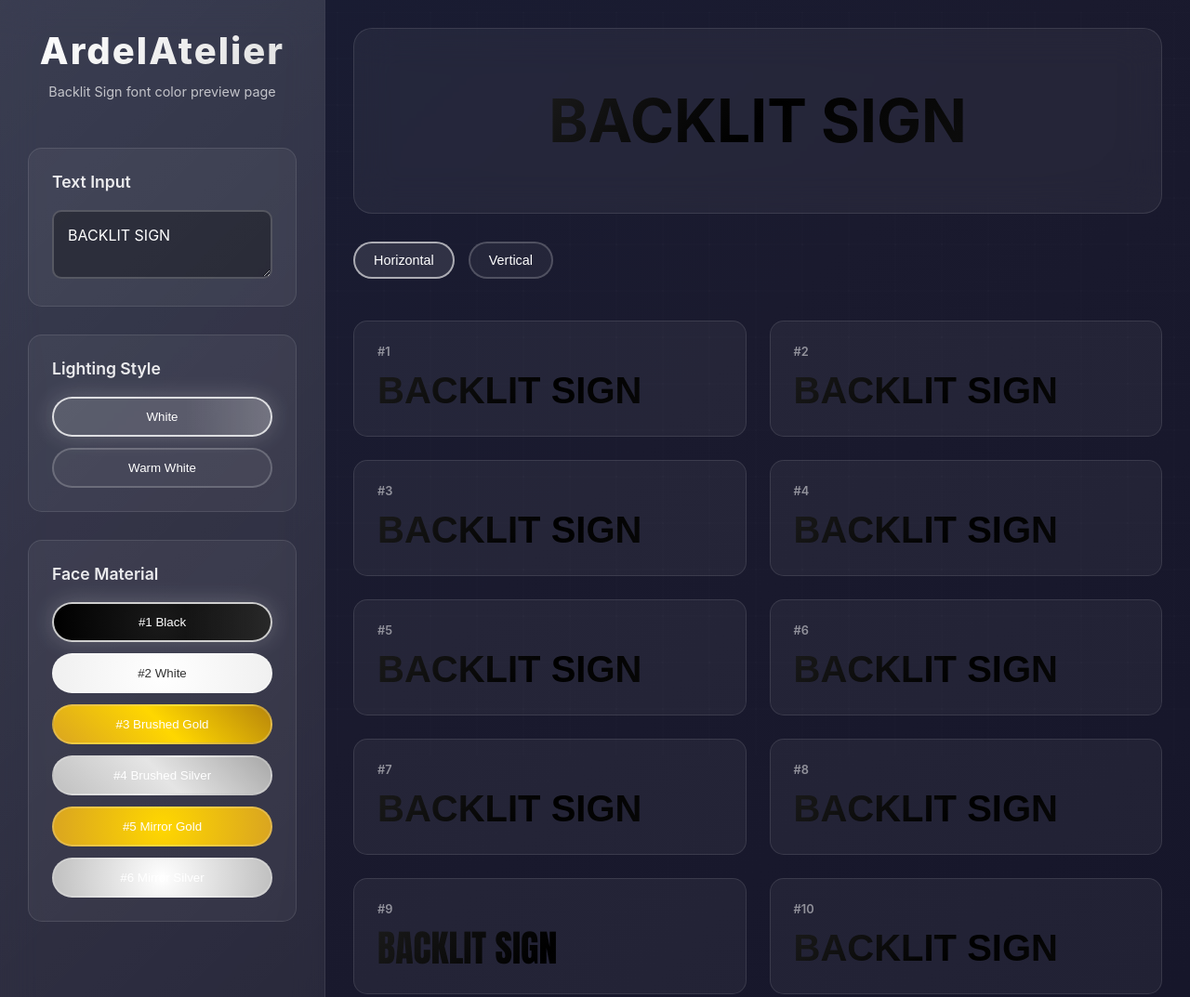
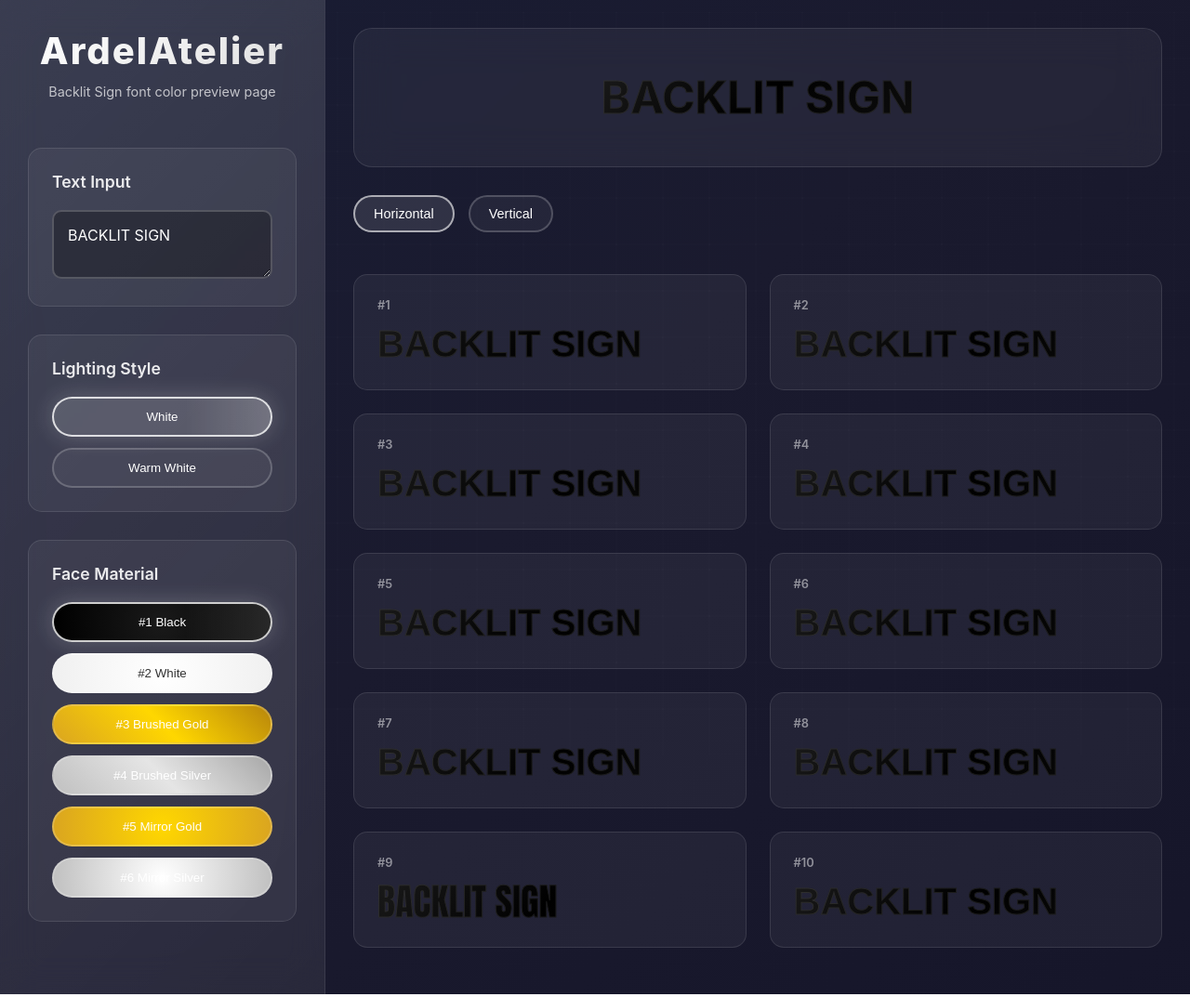
Before and after one commit to ArdelAtelier/backlit-number-Preview, a plain HTML site: page index.html in a window 1280 px wide. Shown: the top 1073 px of the page at 93% size. Drawn offline with Linux system fonts and the light colour scheme; a web font is replaced by a local one.

Commit message:
Update index.html

```diff
--- a/index.html
+++ b/index.html
@@ -264,17 +264,17 @@
       background: rgba(255, 255, 255, 0.05);
       backdrop-filter: blur(20px);
       border-radius: 20px;
-      padding: 40px;
+      padding: 30px;
       text-align: center;
       border: 1px solid rgba(255, 255, 255, 0.1);
-      min-height: 200px;
+      min-height: 150px;
       display: flex;
       align-items: center;
       justify-content: center;
     }
 
     .preview-text {
-      font-size: 4rem;
+      font-size: 3rem;
       font-weight: bold;
       line-height: 1.2;
       word-break: break-word;
@@ -472,7 +472,7 @@
     <div class="main-content">
       <!-- Preview Section -->
       <div class="preview-section">
-        <div class="preview-text" id="previewText">BACKLIT SIGN</div>
+        <div class="preview-text" id="previewText">9702</div>
       </div>
 
       <!-- Fonts Section -->
@@ -494,11 +494,11 @@
     const lightConfig = {
       'white': {
         color: 'rgba(255, 255, 255, 0.9)',
-        shadow: '0 0 15px rgba(255, 255, 255, 0.6), 0 0 30px rgba(255, 255, 255, 0.4), 0 0 45px rgba(255, 255, 255, 0.2)'
+        shadow: '0 0 20px rgba(255, 255, 255, 0.8), 0 0 40px rgba(255, 255, 255, 0.6), 0 0 60px rgba(255, 255, 255, 0.4), 0 0 80px rgba(255, 255, 255, 0.2)'
       },
       'warm-white': {
         color: 'rgba(255, 230, 179, 0.9)',
-        shadow: '0 0 15px rgba(255, 230, 179, 0.6), 0 0 30px rgba(255, 230, 179, 0.4), 0 0 45px rgba(255, 230, 179, 0.2)'
+        shadow: '0 0 20px rgba(255, 230, 179, 0.8), 0 0 40px rgba(255, 230, 179, 0.6), 0 0 60px rgba(255, 230, 179, 0.4), 0 0 80px rgba(255, 230, 179, 0.2)'
       }
     };
 
@@ -513,14 +513,14 @@
         filter: 'brightness(1.1)'
       },
       'brushed-gold': {
-        background: 'linear-gradient(45deg, #8B7355 0%, #B8860B 20%, #DAA520 40%, #FFD700 50%, #FFDC00 60%, #DAA520 80%, #8B7355 100%)',
+        background: 'repeating-linear-gradient(90deg, #8B7355 0px, #B8860B 2px, #DAA520 4px, #FFD700 6px, #FFDC00 8px, #DAA520 10px, #B8860B 12px, #8B7355 14px)',
         filter: 'brightness(1.2) contrast(1.1)',
-        backgroundSize: '200% 200%'
+        backgroundSize: '14px 100%'
       },
       'brushed-silver': {
-        background: 'linear-gradient(45deg, #8C8C8C 0%, #C0C0C0 30%, #E5E5E5 50%, #F8F8F8 70%, #C0C0C0 100%)',
+        background: 'repeating-linear-gradient(90deg, #8C8C8C 0px, #A8A8A8 2px, #C0C0C0 4px, #E5E5E5 6px, #F8F8F8 8px, #E5E5E5 10px, #C0C0C0 12px, #A8A8A8 14px)',
         filter: 'brightness(1.2) contrast(1.1)',
-        backgroundSize: '200% 200%'
+        backgroundSize: '14px 100%'
       },
       'mirror-gold': {
         background: 'radial-gradient(circle, #FFD700, #DAA520, #B8860B)',
@@ -571,19 +571,21 @@
       element.style.webkitTextFillColor = 'transparent';
 
       // Apply material filter and light shadow
-      element.style.filter = `${material.filter || ''} drop-shadow(${light.shadow})`;
+      const materialFilter = material.filter || '';
+      const lightShadow = light.shadow;
+      element.style.filter = `${materialFilter} drop-shadow(${lightShadow})`;
 
       if (material.backgroundSize) {
         element.style.backgroundSize = material.backgroundSize;
       }
 
-      // Remove animations
-      element.style.animation = '';
+      // Ensure text stroke for better visibility
+      element.style.webkitTextStroke = '1px rgba(255, 255, 255, 0.1)';
     }
 
     // Update preview
     function updatePreview() {
-      const text = textInput.value || 'BACKLIT SIGN';
+      const text = textInput.value || '9702';
       previewText.textContent = text;
       applyEffects(previewText);
 
@@ -599,7 +601,7 @@
 
     // Render fonts
     function renderFonts() {
-      const text = textInput.value || 'BACKLIT SIGN';
+      const text = textInput.value || '9702';
       fontGrid.innerHTML = '';
 
       fonts.forEach((font, index) => {
```
